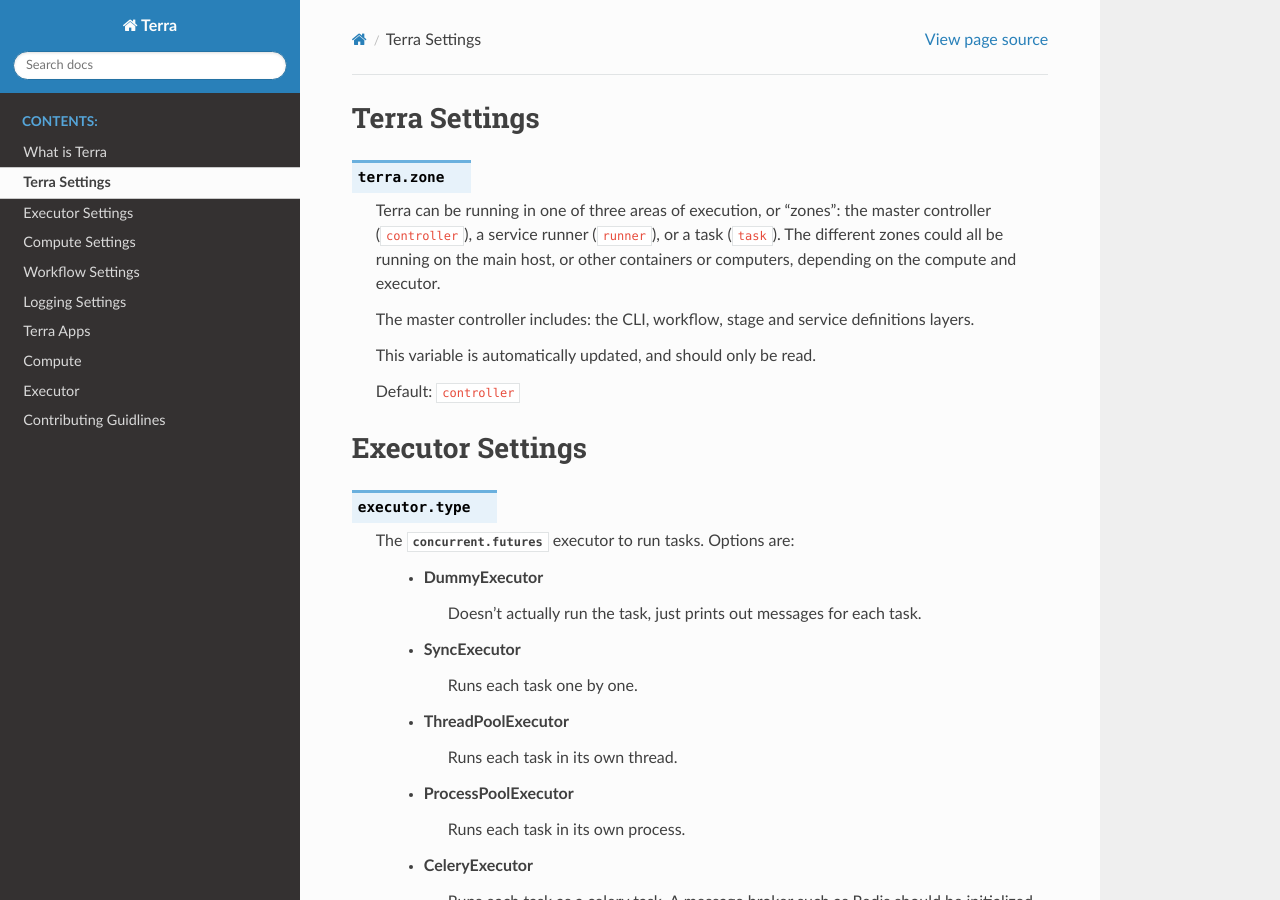
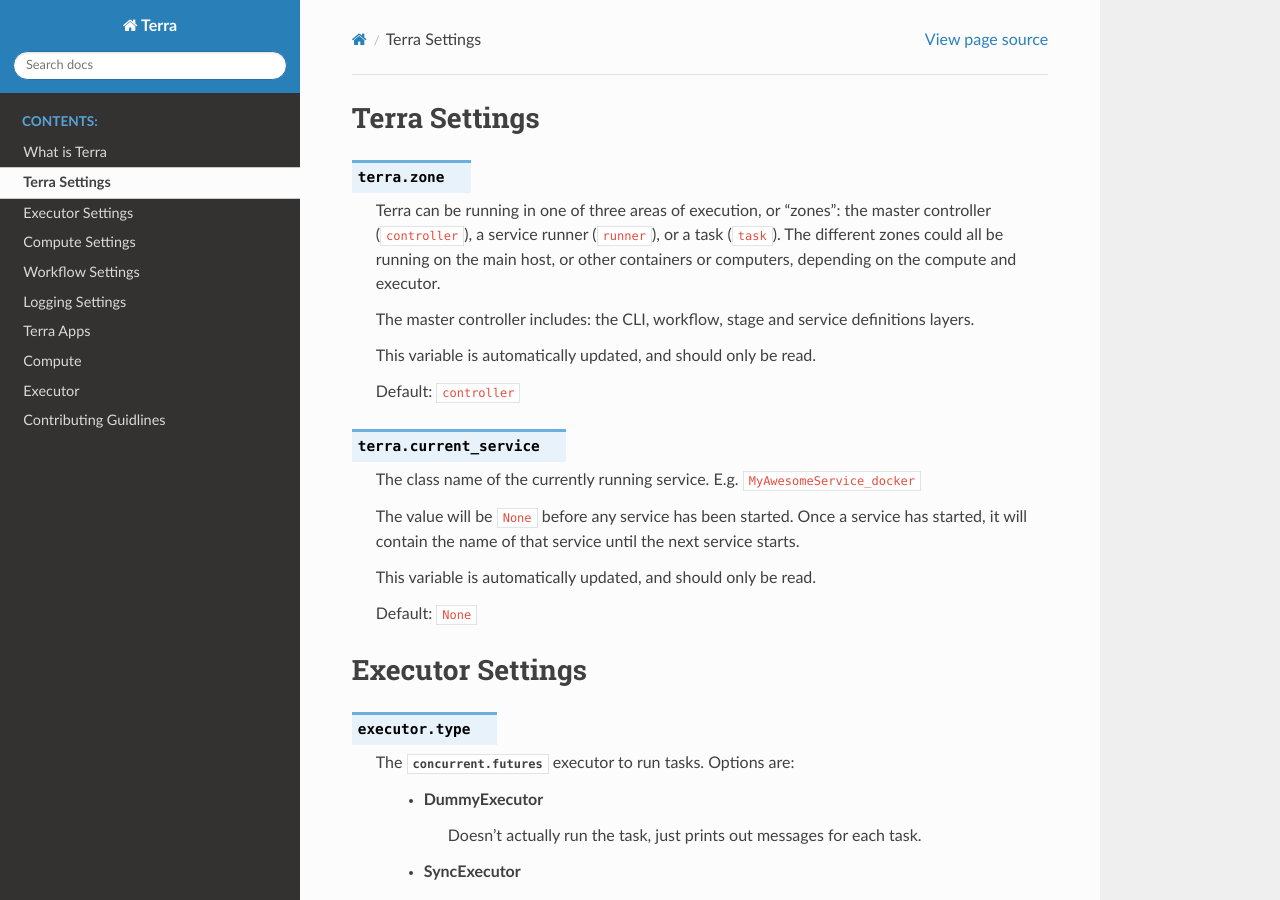
Before and after one commit to VisionSystemsInc/terra, a Sphinx documentation site: the page built from docs/terra/settings.rst, in a window 1280 px wide and 900 px high. Built offline with Sphinx 7.4.7 and the Read the Docs theme 2.0.0, drawn with Linux system fonts in a browser that asks for light colours; pages that are not in the unit, such as notebooks, are missing from menus.

Commit message:
Add docs and default
Signed-off-by: Andy Neff <andy@visionsystemsinc.com>

```diff
--- a/docs/terra/settings.rst
+++ b/docs/terra/settings.rst
@@ -13,6 +13,16 @@ Terra Settings
     This variable is automatically updated, and should only be read.
 
     Default: ``controller``
+
+.. option:: terra.current_service
+
+    The class name of the currently running service. E.g. ``MyAwesomeService_docker``
+
+    The value will be ``None`` before any service has been started. Once a service has started, it will contain the name of that service until the next service starts.
+
+    This variable is automatically updated, and should only be read.
+
+    Default: ``None``
 
 .. _settings-executor:
 
```
Also changed, not shown: 1 other file.
